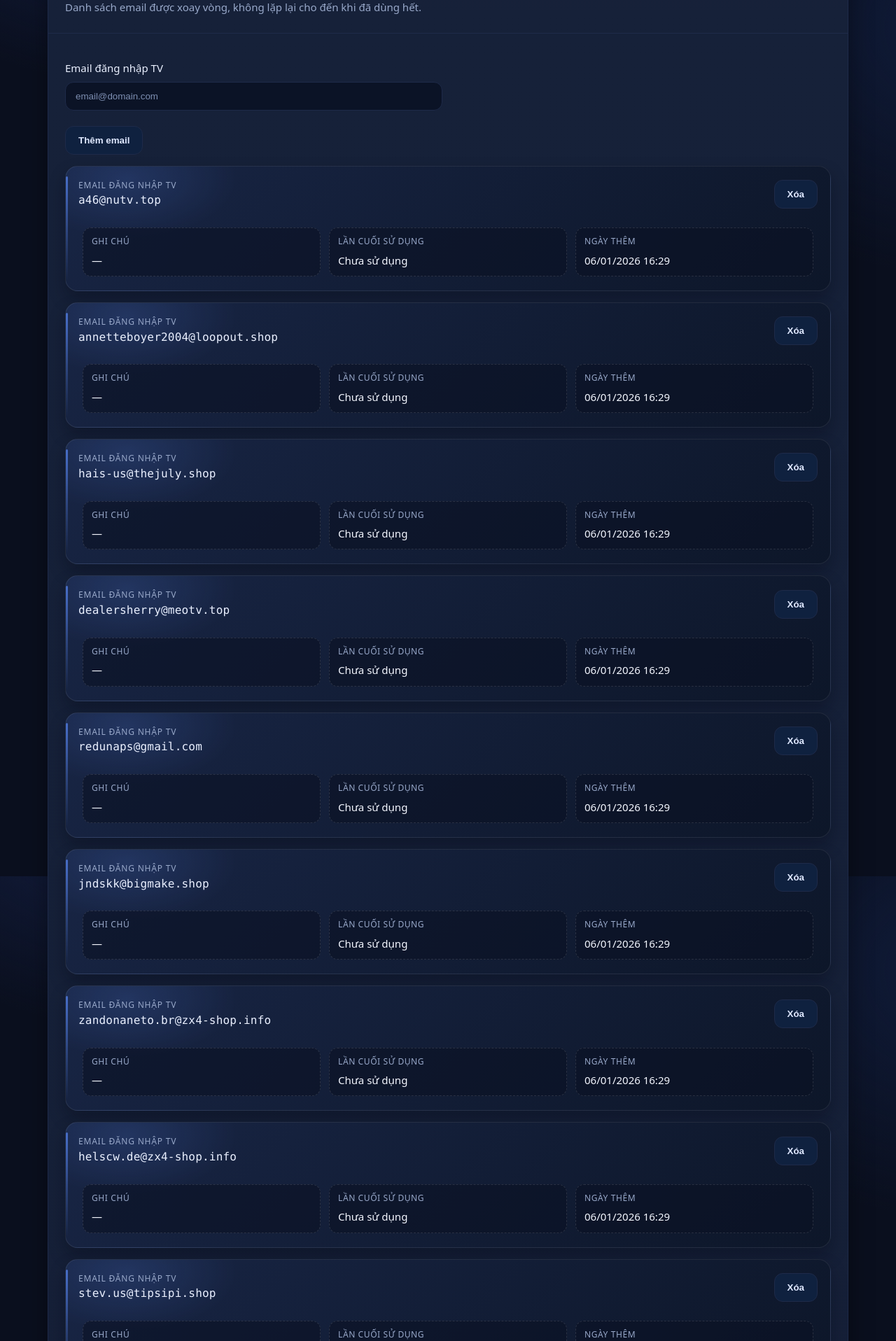
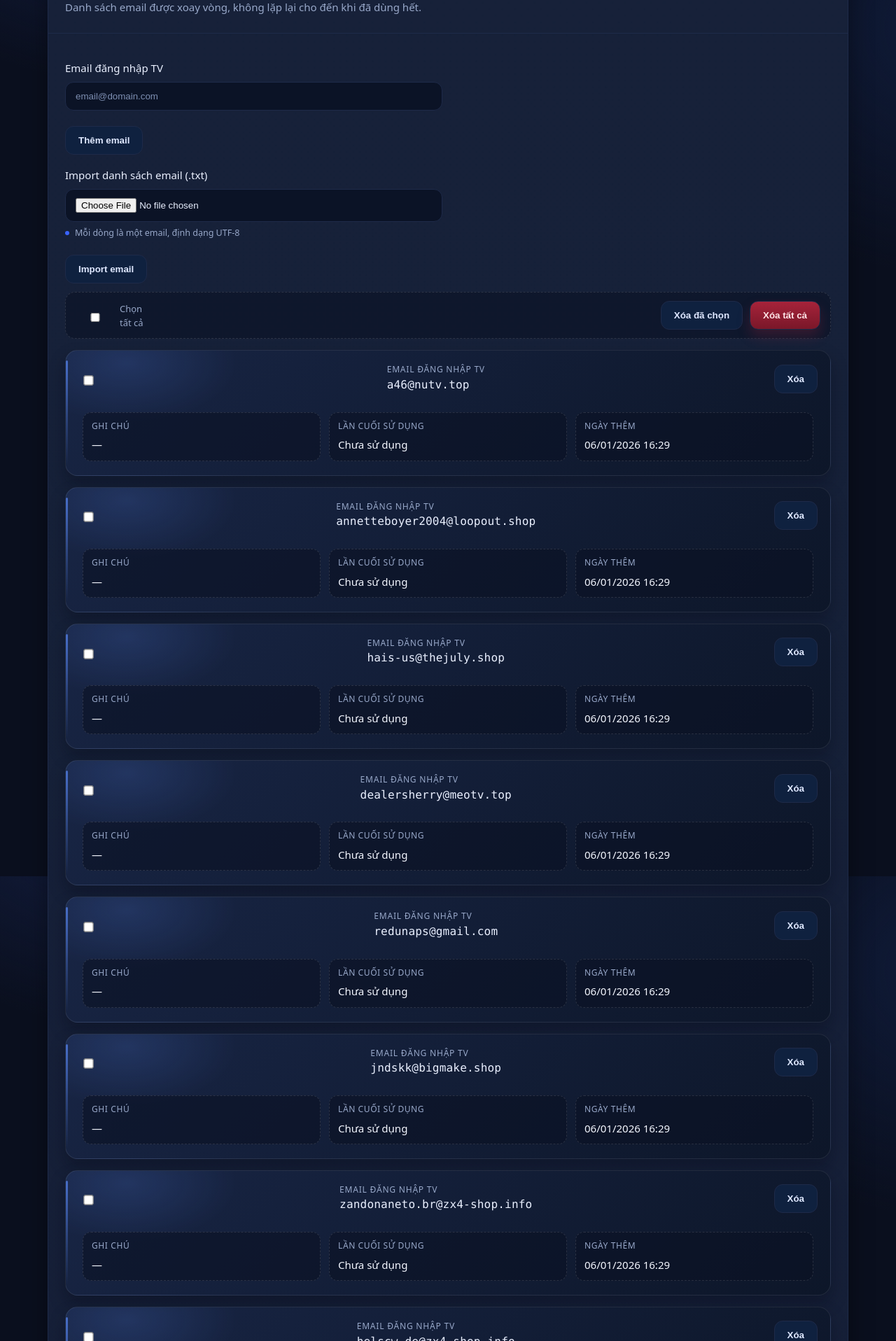
Before and after one commit to tuanminhh03/Get_code_and_family_netflix, a Flask app: page /admin in a window 1280 px wide, after a click that opens the changed part. Shown: the part 1444-3360 px from the top of the page at 70% size. Run offline with Flask 3, Linux system fonts and the light colour scheme; the visitor is signed in with stand-in values (Sample User, id 1); data comes from the database, SQL or seed files in the repository.

Commit message:
Add bulk actions and import for TV login emails

```diff
--- a/app.py
+++ b/app.py
@@ -1394,6 +1394,96 @@ def admin_tv_emails():
         flash('Đã xóa email khỏi danh sách đăng nhập TV.', 'success')
         return redirect(next_url)
 
+    if action == 'bulk_delete':
+        raw_ids = request.form.getlist('email_ids')
+        try:
+            ids = [int(val) for val in raw_ids]
+        except (TypeError, ValueError):
+            ids = []
+
+        if not ids:
+            flash('Vui lòng chọn ít nhất một email để xóa.', 'warning')
+            return redirect(next_url)
+
+        records = TvLoginEmail.query.filter(TvLoginEmail.id.in_(ids)).all()
+        if not records:
+            flash('Không tìm thấy email cần xóa.', 'warning')
+            return redirect(next_url)
+
+        for record in records:
+            db.session.delete(record)
+
+        db.session.commit()
+        flash(f'Đã xóa {len(records)} email đăng nhập TV.', 'success')
+        return redirect(next_url)
+
+    if action == 'delete_all':
+        total = TvLoginEmail.query.count()
+        if total == 0:
+            flash('Danh sách email đăng nhập TV đang trống.', 'warning')
+            return redirect(next_url)
+
+        TvLoginEmail.query.delete(synchronize_session=False)
+        db.session.commit()
+        flash(f'Đã xóa toàn bộ {total} email đăng nhập TV.', 'success')
+        return redirect(next_url)
+
+    if action == 'import':
+        file = request.files.get('email_file')
+        if not file or not file.filename:
+            flash('Vui lòng chọn tệp .txt để import.', 'danger')
+            return redirect(next_url)
+
+        try:
+            content = file.read().decode('utf-8')
+        except UnicodeDecodeError:
+            flash('Tệp phải sử dụng mã hóa UTF-8.', 'danger')
+            return redirect(next_url)
+
+        email_pattern = re.compile(r"^[^@\s]+@[^@\s]+\.[^@\s]+$")
+        added = 0
+        skipped = 0
+        invalid = 0
+        seen = set()
+
+        for line in content.splitlines():
+            candidate = _normalize_email(line)
+            if not candidate or candidate in seen:
+                if candidate:
+                    skipped += 1
+                continue
+
+            seen.add(candidate)
+
+            if not email_pattern.match(candidate):
+                invalid += 1
+                continue
+
+            exists = TvLoginEmail.query.filter(func.lower(TvLoginEmail.email) == candidate).first()
+            if exists:
+                skipped += 1
+                continue
+
+            db.session.add(TvLoginEmail(email=candidate))
+            added += 1
+
+        if added:
+            db.session.commit()
+        else:
+            db.session.rollback()
+
+        message_parts = []
+        if added:
+            message_parts.append(f'thêm {added} email mới')
+        if skipped:
+            message_parts.append(f'bỏ qua {skipped} email trùng')
+        if invalid:
+            message_parts.append(f'{invalid} dòng không hợp lệ')
+
+        summary = '; '.join(message_parts) if message_parts else 'Không có email hợp lệ để import.'
+        flash(f'Import email đăng nhập TV hoàn tất: {summary}.', 'info' if added else 'warning')
+        return redirect(next_url)
+
     flash('Hành động không hợp lệ.', 'danger')
     return redirect(next_url)
 
--- a/static/app.js
+++ b/static/app.js
@@ -340,6 +340,49 @@ document.addEventListener('DOMContentLoaded', () => {
     refreshBulkDeleteState();
   }
 
+  const tvEmailBulkForm = document.getElementById('tvEmailBulkForm');
+  const tvEmailSelectAll = document.getElementById('tvEmailSelectAll');
+  const tvEmailBulkDeleteBtn = document.getElementById('tvEmailBulkDeleteBtn');
+  const tvEmailCheckboxes = tvEmailBulkForm
+    ? Array.from(document.querySelectorAll('.tv-email-checkbox'))
+    : [];
+
+  function refreshTvEmailBulkState() {
+    if (!tvEmailBulkDeleteBtn) return;
+    const checkedCount = tvEmailCheckboxes.filter((cb) => cb.checked).length;
+    tvEmailBulkDeleteBtn.disabled = checkedCount === 0;
+    if (tvEmailSelectAll) {
+      const allChecked = tvEmailCheckboxes.length > 0 && checkedCount === tvEmailCheckboxes.length;
+      tvEmailSelectAll.checked = allChecked;
+      const someChecked = checkedCount > 0 && checkedCount < tvEmailCheckboxes.length;
+      tvEmailSelectAll.indeterminate = someChecked;
+    }
+  }
+
+  if (tvEmailBulkForm) {
+    tvEmailSelectAll?.addEventListener('change', () => {
+      tvEmailCheckboxes.forEach((cb) => {
+        cb.checked = !!tvEmailSelectAll.checked;
+      });
+      refreshTvEmailBulkState();
+    });
+
+    tvEmailCheckboxes.forEach((cb) => cb.addEventListener('change', refreshTvEmailBulkState));
+
+    tvEmailBulkForm.addEventListener('submit', (e) => {
+      const hasSelection = tvEmailCheckboxes.some((cb) => cb.checked);
+      if (!hasSelection) {
+        e.preventDefault();
+        return;
+      }
+      if (!confirm('Xóa các email đăng nhập TV đã chọn?')) {
+        e.preventDefault();
+      }
+    });
+
+    refreshTvEmailBulkState();
+  }
+
   const emailCopySpans = document.querySelectorAll('.email-copy[data-copy-email]');
   function copyEmailValue(el) {
     const value = el?.dataset?.copyEmail || el?.textContent?.trim();
--- a/static/styles.css
+++ b/static/styles.css
@@ -266,6 +266,14 @@ input:focus{
 .btn-secondary:hover{ background:#112750; border-color:#2a3a62; }
 .btn-secondary:active{ transform: translateY(1px); }
 
+.btn-danger{
+  color:#ffe4e7;
+  background: linear-gradient(180deg, #a6233a, #7a1729);
+  box-shadow: 0 10px 18px rgba(166,35,58,.25);
+}
+.btn-danger:hover{ filter:brightness(1.06); }
+.btn-danger:active{ transform: translateY(1px); }
+
 /* =========================
    Result Box / Alerts
 ========================= */
@@ -440,6 +448,34 @@ label small::before{
   display:grid;
   gap:16px;
 }
+.tv-email-forms{
+  display:grid;
+  gap:18px;
+  margin-bottom:12px;
+}
+.tv-email-bulk{
+  display:flex;
+  align-items:center;
+  justify-content:space-between;
+  flex-wrap:wrap;
+  gap:12px;
+  padding:12px 14px;
+  border-radius:14px;
+  border:1px dashed rgba(255,255,255,0.12);
+  background:rgba(10,18,35,0.55);
+}
+.tv-email-select-all{
+  display:flex;
+  align-items:center;
+  gap:8px;
+  color:var(--muted);
+  font-size:13px;
+}
+.tv-email-bulk-actions{
+  display:flex;
+  gap:10px;
+  flex-wrap:wrap;
+}
 .tv-email-item{
   position:relative;
   display:grid;
@@ -466,6 +502,16 @@ label small::before{
   align-items:center;
   justify-content:space-between;
   gap:18px;
+}
+.tv-email-select{
+  display:flex;
+  align-items:center;
+  justify-content:center;
+  padding:4px;
+}
+.tv-email-select input[type="checkbox"]{
+  transform: scale(1.1);
+  cursor:pointer;
 }
 .tv-email-label{
   font-size:12px;
@@ -510,6 +556,17 @@ label small::before{
   border-radius:12px;
   border:1px dashed rgba(255,255,255,0.12);
   background:rgba(10,18,35,0.6);
+}
+.sr-only{
+  position:absolute;
+  width:1px;
+  height:1px;
+  padding:0;
+  margin:-1px;
+  overflow:hidden;
+  clip:rect(0,0,0,0);
+  white-space:nowrap;
+  border:0;
 }
 
 .select-col{
--- a/templates/admin.html
+++ b/templates/admin.html
@@ -155,6 +155,7 @@
           <span class="collapse-indicator">Nhấn để mở</span>
         </summary>
         <div class="collapsible-body">
+          <div class="tv-email-forms">
             <form method="post" action="{{ url_for('admin_tv_emails') }}" class="form-grid">
               <input type="hidden" name="action" value="add">
               <input type="hidden" name="next" value="{{ next_url }}">
@@ -165,11 +166,45 @@
                 <button type="submit" class="btn-secondary">Thêm email</button>
               </div>
             </form>
+            <form method="post" action="{{ url_for('admin_tv_emails') }}" enctype="multipart/form-data" class="form-grid">
+              <input type="hidden" name="action" value="import">
+              <input type="hidden" name="next" value="{{ next_url }}">
+              <label>Import danh sách email (.txt)
+                <input type="file" name="email_file" accept=".txt" required>
+                <small>Mỗi dòng là một email, định dạng UTF-8</small>
+              </label>
+              <div class="actions">
+                <button type="submit" class="btn-secondary">Import email</button>
+              </div>
+            </form>
+          </div>
+          <div class="tv-email-bulk">
+            <label class="tv-email-select-all">
+              <input type="checkbox" id="tvEmailSelectAll">
+              <span>Chọn tất cả</span>
+            </label>
+            <div class="tv-email-bulk-actions">
+              <form method="post" action="{{ url_for('admin_tv_emails') }}" id="tvEmailBulkForm">
+                <input type="hidden" name="action" value="bulk_delete">
+                <input type="hidden" name="next" value="{{ next_url }}">
+                <button type="submit" class="btn-secondary" id="tvEmailBulkDeleteBtn" disabled>Xóa đã chọn</button>
+              </form>
+              <form method="post" action="{{ url_for('admin_tv_emails') }}" onsubmit="return confirm('Xóa toàn bộ email đăng nhập TV?');">
+                <input type="hidden" name="action" value="delete_all">
+                <input type="hidden" name="next" value="{{ next_url }}">
+                <button type="submit" class="btn-secondary btn-danger">Xóa tất cả</button>
+              </form>
+            </div>
+          </div>
           <div class="tv-email-list">
             {% if tv_emails %}
               {% for item in tv_emails %}
                 <div class="tv-email-item">
                   <div class="tv-email-top">
+                    <label class="tv-email-select">
+                      <input type="checkbox" class="tv-email-checkbox" name="email_ids" value="{{ item.id }}" form="tvEmailBulkForm">
+                      <span class="sr-only">Chọn email {{ item.email }}</span>
+                    </label>
                     <div>
                       <div class="tv-email-label">Email đăng nhập TV</div>
                       <div class="tv-email-value mono">{{ item.email }}</div>
```
Lines whose indentation alone changed are shown as unchanged.
